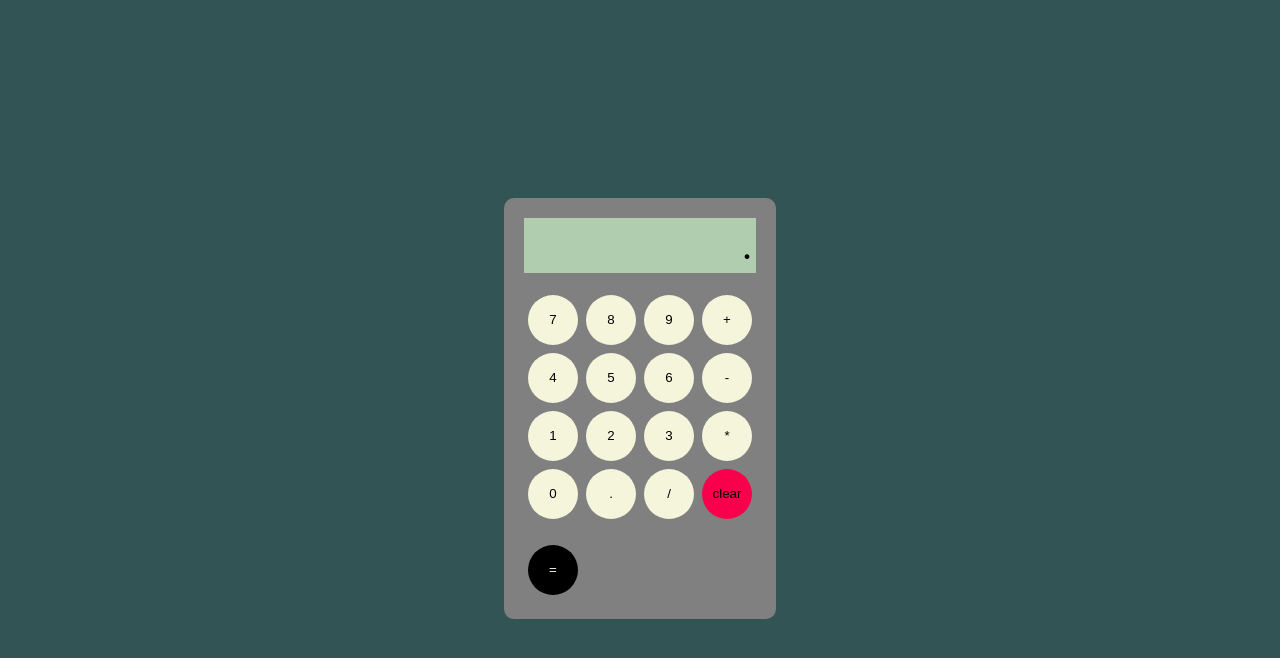
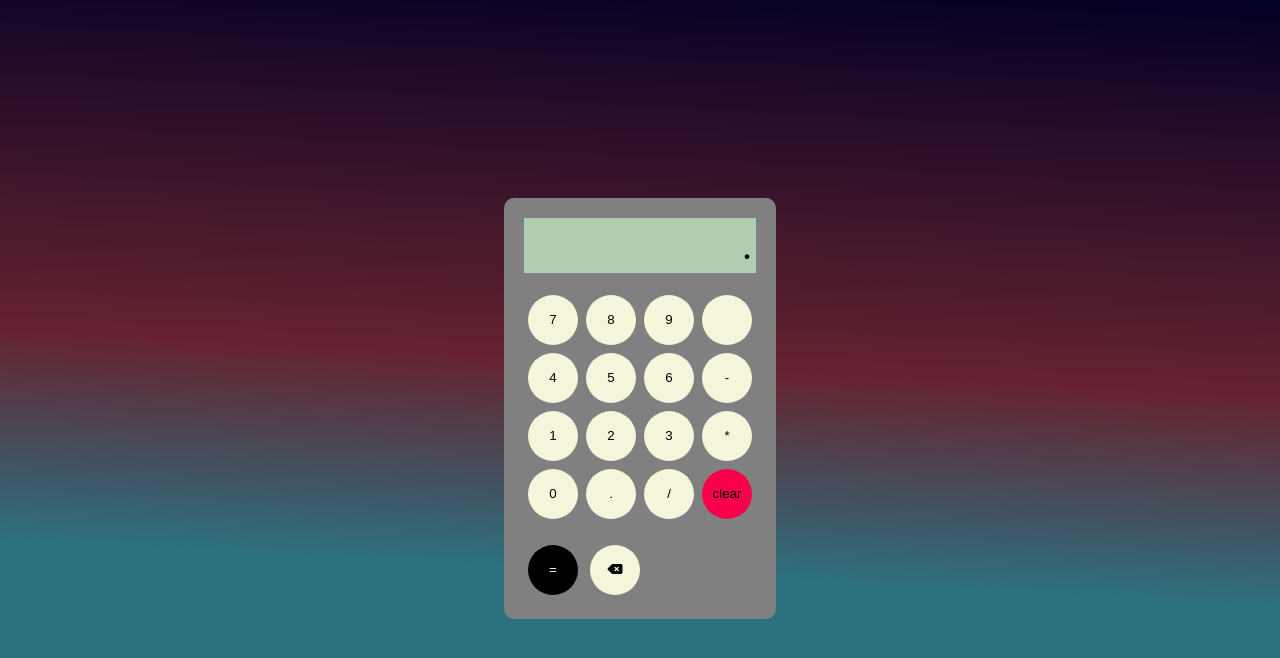
Before and after one commit to JCGViljoen/calculator1, a plain HTML site: page index.html in a window 1280 px wide. Drawn offline with Linux system fonts and the light colour scheme.

Commit message:
addedbackspace and checked code

```diff
--- a/index.html
+++ b/index.html
@@ -17,7 +17,7 @@
                 <button>7</button>
                 <button>8</button>
                 <button>9</button>
-                <button>+</button>
+                <button></button>
                 <button>4</button>
                 <button>5</button>
                 <button>6</button>
@@ -32,9 +32,17 @@
                 <button id="clear">clear</button>
             </div>
             <br>
+            <!-- equals btn -->
             <button id="equals">=</button>
+
+
+            <!-- backspace button -->
+
+
+            <button onclick = "backspace()"><i class="fa-solid fa-delete-left"></i></button>
         </div>
 
     <script src="./script/script.js"></script>
+    <script src="https://kit.fontawesome.com/850ca6a355.js" crossorigin="anonymous"></script>
 </body>
 </html>
--- a/script/script.js
+++ b/script/script.js
@@ -19,12 +19,22 @@ function calculate(button){
     }
 
 
+    }
+
 
      console.log(calculation);
 
+    // used chat gpt to check for any errors in my code
+     function backspace() {
+        calculation.pop();
+        accumulativeCalculation = calculation.join('');
+        screenDisplay.textContent = accumulativeCalculation;
+      }
 
-
-}
-
-
-btn.forEach(button => button.addEventListener('click', () => calculate(button)))
+      btn.forEach(button => {
+        if (button.textContent === '⌫') {
+          button.addEventListener('click', backspace);
+        } else {
+          button.addEventListener('click', () => calculate(button));
+        }
+      });
--- a/styling/style.css
+++ b/styling/style.css
@@ -3,7 +3,8 @@ body{
     justify-content: center;
     align-items: center;
     height: 100vh;
-    background-color:rgb(51, 84, 84);
+    background: rgb(2,0,36);
+    background: linear-gradient(183deg, rgba(2,0,36,1) 0%, rgba(101,35,47,1) 45%, rgba(44,113,128,1) 69%);
 
 }
 
```
